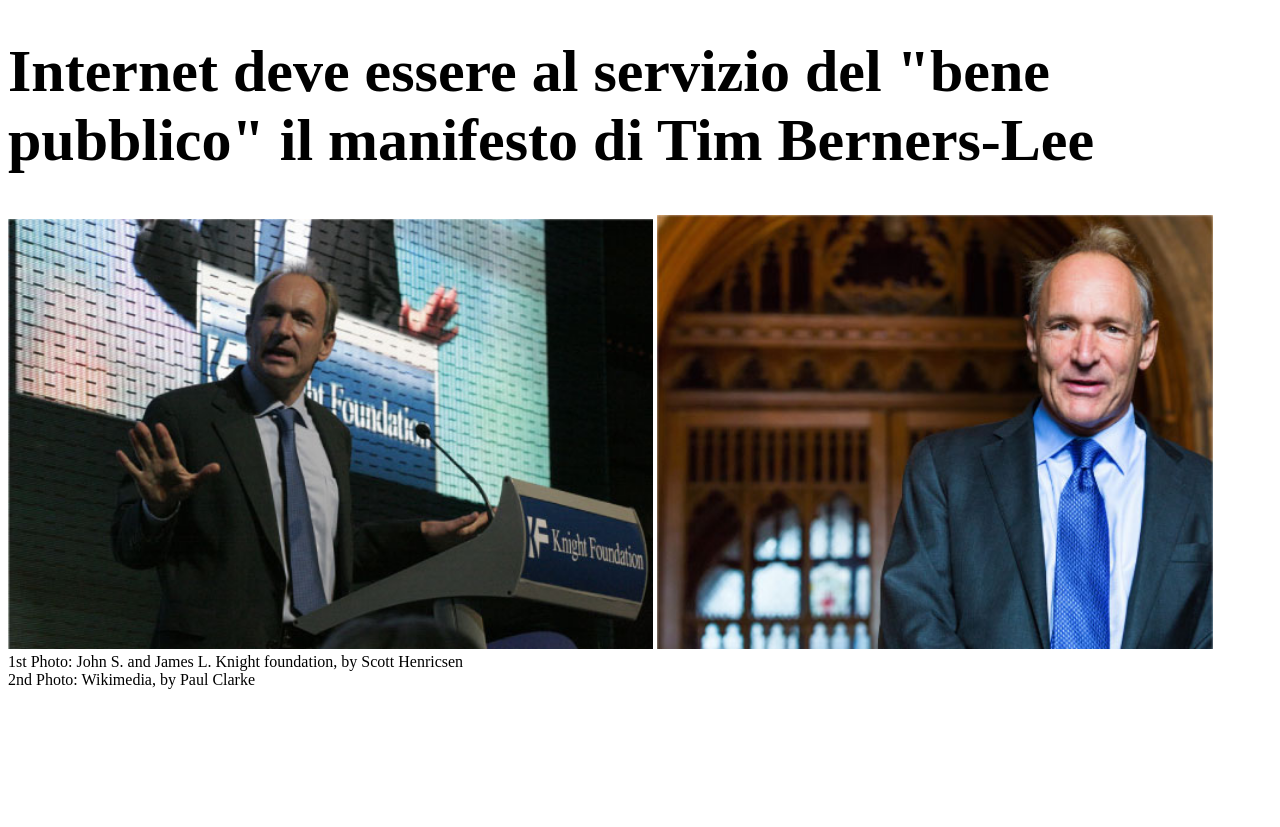
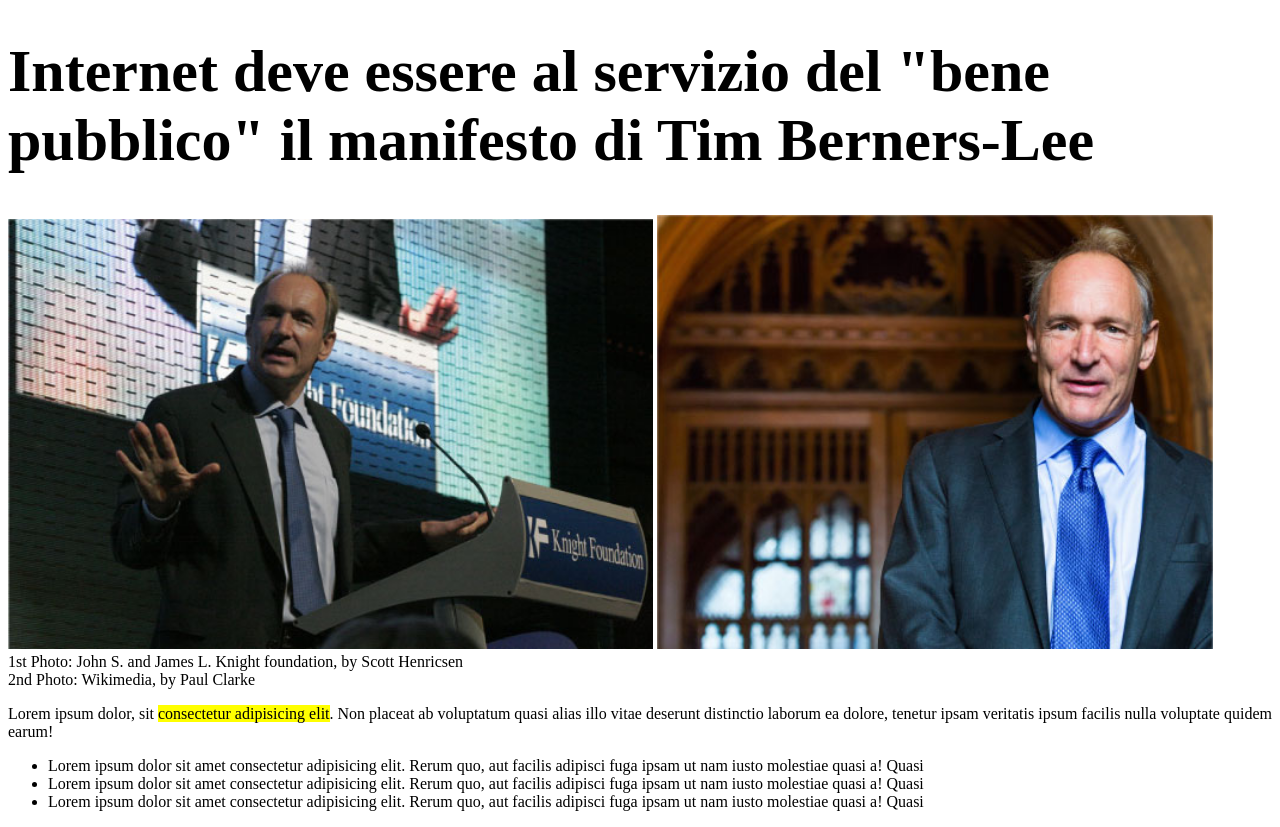
Before and after one commit to Framae/html-css-booleaner, a plain HTML site: page index.html in a window 1280 px wide. Shown: the part 161-988 px from the top of the page. Before the commit the page ends 866 px from the top, so only its background shows below. Drawn offline with Linux system fonts and the light colour scheme.

Commit message:
agg. OL + span + bg. color yellow

```diff
--- a/index.html
+++ b/index.html
@@ -19,6 +19,21 @@
         <p class="paragraph">1st Photo: John S. and James L. Knight foundation, by Scott Henricsen <br>
             2nd Photo: Wikimedia, by Paul Clarke
         </p>
+        <p>
+            Lorem ipsum dolor, sit <span class="yellow">consectetur adipisicing elit</span>. Non placeat ab voluptatum quasi alias illo vitae deserunt distinctio laborum ea dolore, tenetur ipsam veritatis ipsum facilis nulla voluptate quidem earum!
+        </p>
+        <ul>
+            <li>
+                Lorem ipsum dolor sit amet consectetur adipisicing elit. Rerum quo, aut facilis adipisci fuga ipsam ut nam iusto molestiae quasi a! Quasi
+            </li>
+            <li>
+                Lorem ipsum dolor sit amet consectetur adipisicing elit. Rerum quo, aut facilis adipisci fuga ipsam ut nam iusto molestiae quasi a! Quasi
+            </li>
+            <li>
+                Lorem ipsum dolor sit amet consectetur adipisicing elit. Rerum quo, aut facilis adipisci fuga ipsam ut nam iusto molestiae quasi a! Quasi
+            </li>
+        </ul>
+
     </main>
 
 
--- a/style.css
+++ b/style.css
@@ -28,3 +28,7 @@ header {
 .second {
     width: 44%;
 }
+
+.yellow {
+    background-color: yellow;
+}
```
